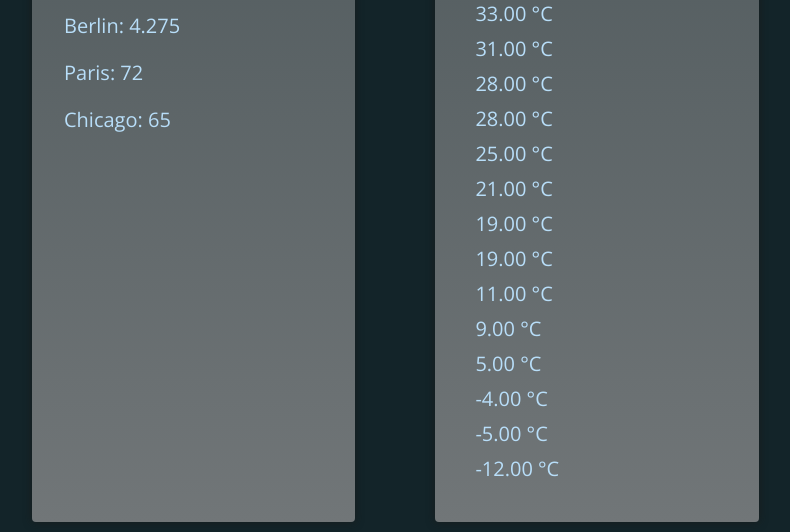
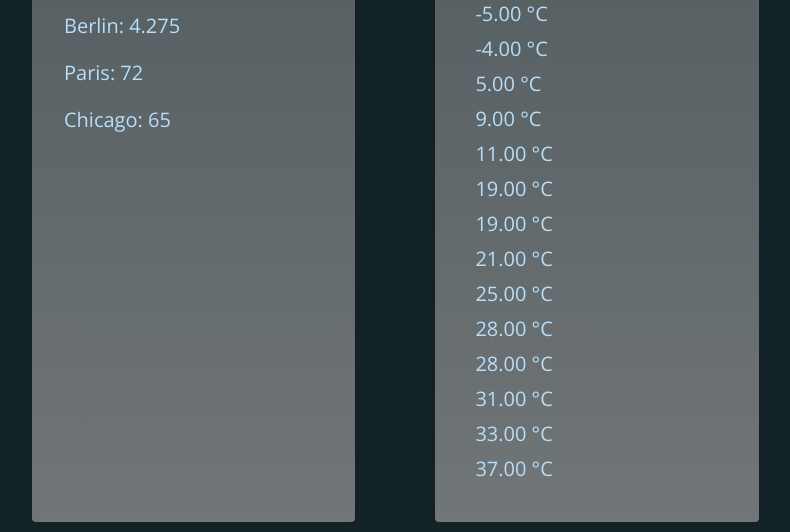
Before and after one commit to IAmBaconator/Transforming-Values-With-Pipes-Deep-Dive, an Angular app: page / in a window 1280 px wide. Shown: the part 211-743 px from the top of the page, without its empty margins (168-958 px from the left). Built offline with nearby package versions, Linux system fonts and the light colour scheme.

Commit message:
Best case senario when sorting array of data with the onReset option to keep from confusion/corruption.

```diff
--- a/src/app/app.component.html
+++ b/src/app/app.component.html
@@ -23,7 +23,7 @@
       </div>
     </header>
     <ul>
-      @for (temperature of historicTemperatures | sort: 'desc'; track temperature) {
+      @for (temperature of historicTemperatures; track temperature) {
       <li (click)="onReset($index)">{{ temperature | temp: 'cel' }}</li>
       }
     </ul>
--- a/src/app/app.component.ts
+++ b/src/app/app.component.ts
@@ -23,6 +23,11 @@
     25, 37, 19, -4, 28, 21, 19, 28, 33, 31, 9, 11, 5, -12, -5,
   ];
 
+  // Better way to sort data, still have the option to reset a value, and keeping data in the same sorted pattern since we're not labeling data with unique ids it could cause corruption/confusion.
+  constructor() {
+    this.historicTemperatures.sort((a, b) => a > b ? 1 : -1);
+  }
+
   onReset(index: number) {
     this.historicTemperatures[index] = 18;
     // const newTemps = [...this.historicTemperatures]
```
